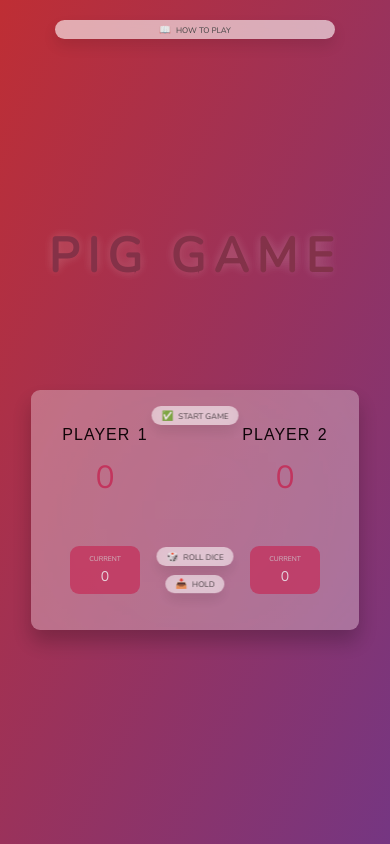
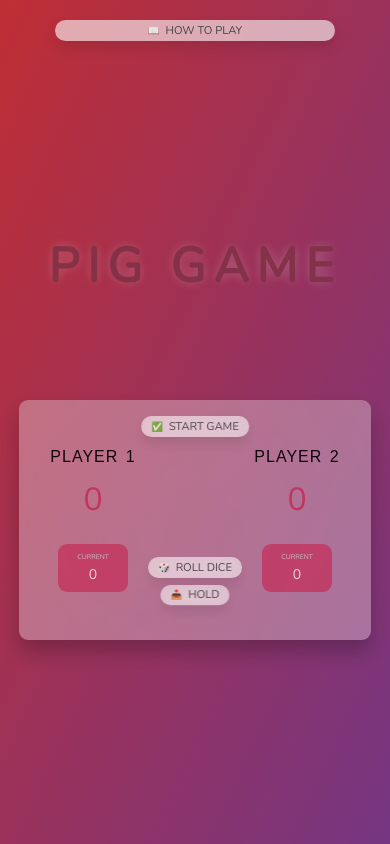
Before and after one commit to StilyanAtanasov/The_Complete_JavaScript_Course, a plain HTML site: page 05. DOM and Events Fundamentals/Projects/03. Pig Game/index.html in a window 390 px wide. Drawn offline with nearby package versions, Linux system fonts and the light colour scheme.

Commit message:
Updated project: Pig Game
Updated responsive design

```diff
--- a/05. DOM and Events Fundamentals/Projects/03. Pig Game/assets/css/responsive.css
+++ b/05. DOM and Events Fundamentals/Projects/03. Pig Game/assets/css/responsive.css
@@ -92,7 +92,7 @@
 /* PHONE RESOLUTIONS */
 @media (max-width: 550px) {
   html {
-    font-size: 5px;
+    font-size: 5.5px;
   }
 
   body {
@@ -102,12 +102,16 @@
     gap: 8rem;
   }
 
+  main {
+    margin-bottom: 10rem;
+  }
+
   header {
     display: flex;
     position: static;
     width: auto;
     height: 10%;
-    margin-bottom: 15rem;
+    margin: 15rem 0;
   }
 
   .heading {
@@ -123,13 +127,11 @@
   }
 
   .btn {
-    font-size: 2rem;
-  }
+    font-size: 2.2rem;
   }
 
-@media (max-width: 450px) {
-  html {
-    font-size: 4.5px;
+  .player {
+    padding: 12rem;
   }
 
   #player--1 {
@@ -141,6 +143,22 @@
   }
 }
 
+@media (max-width: 500px) {
+  html {
+    font-size: 5px;
+  }
+}
+
+@media (max-width: 450px) {
+  html {
+    font-size: 4.5px;
+  }
+
+  .btn {
+    font-size: 2.8rem;
+  }
+}
+
 @media (max-width: 400px) {
   html {
     font-size: 4px;
@@ -149,6 +167,12 @@
 
 @media (max-width: 360px) {
   html {
+    font-size: 3.8px;
+  }
+}
+
+@media (max-width: 340px) {
+  html {
     font-size: 3.5px;
   }
 }
```
Lines whose indentation alone changed are shown as unchanged.
